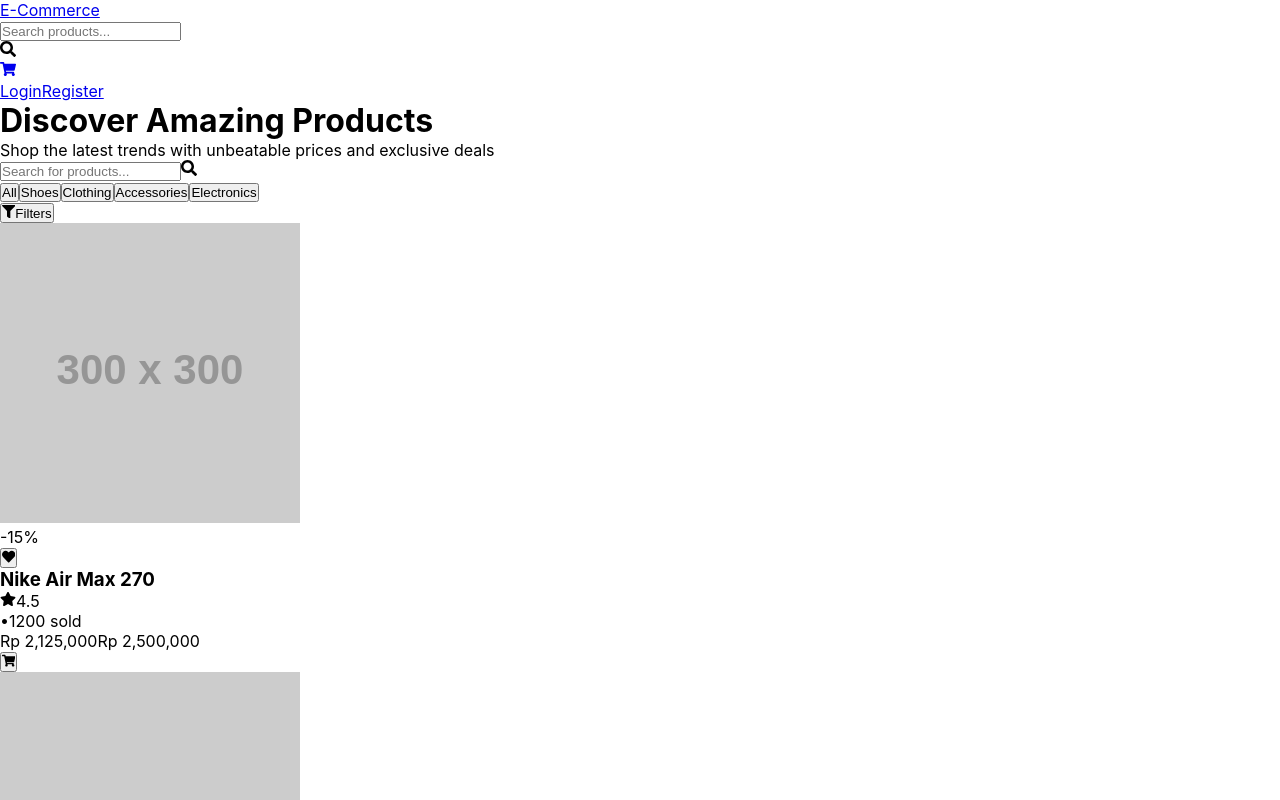
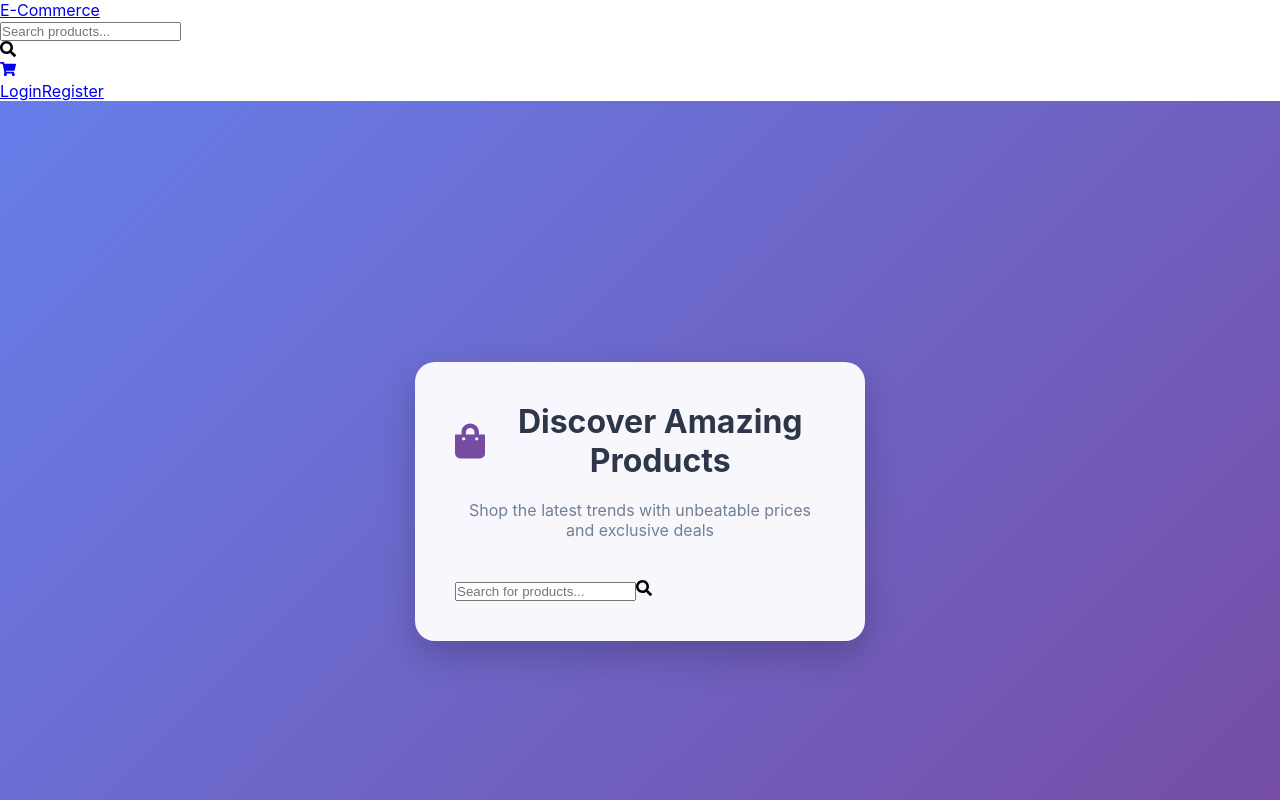
Before and after one commit to Galang17061/ecommerce, a React (Create React App) app in the folder frontend/: page / in a window 1280 px wide. Shown: the top 800 px of the page. Built offline with nearby package versions, Linux system fonts and the light colour scheme.

Commit message:
Apply Login page styling to Products page

```diff
--- a/frontend/src/pages/Products.tsx
+++ b/frontend/src/pages/Products.tsx
@@ -1,5 +1,6 @@
 import React, { useState } from 'react';
-import { FaSearch, FaFilter, FaShoppingCart, FaStar, FaHeart } from 'react-icons/fa';
+import { FaSearch, FaFilter, FaShoppingCart, FaStar, FaHeart, FaShoppingBag } from 'react-icons/fa';
+import { motion } from 'framer-motion';
 
 interface Product {
   id: number;
@@ -45,12 +46,29 @@ const Products = () => {
           <div className="absolute inset-0 bg-[url('/pattern.svg')] opacity-20"></div>
         </div>
         <div className="max-w-7xl mx-auto px-4 sm:px-6 lg:px-8 py-24 relative">
-          <h1 className="text-4xl md:text-6xl font-bold mb-6 animate-fade-in">
-            Discover Amazing Products
-          </h1>
-          <p className="text-xl md:text-2xl mb-8 text-primary-100 max-w-2xl animate-slide-up">
-            Shop the latest trends with unbeatable prices and exclusive deals
-          </p>
+          <motion.div
+            className="auth-container"
+            initial={{ opacity: 0, y: 20 }}
+            animate={{ opacity: 1, y: 0 }}
+            transition={{ duration: 0.5 }}
+          >
+            <motion.div
+              className="auth-box"
+              initial={{ opacity: 0, y: 20 }}
+              animate={{ opacity: 1, y: 0 }}
+              transition={{ duration: 0.5 }}
+            >
+              <div className="auth-header">
+                <motion.div
+                  className="logo-container"
+                  whileHover={{ scale: 1.1 }}
+                  whileTap={{ scale: 0.9 }}
+                >
+                  <FaShoppingBag className="logo-icon" />
+                  <h1>Discover Amazing Products</h1>
+                </motion.div>
+                <p className="welcome-text">Shop the latest trends with unbeatable prices and exclusive deals</p>
+              </div>
               <div className="relative max-w-2xl animate-fade-in">
                 <input
                   type="text"
@@ -59,6 +77,8 @@ const Products = () => {
                 />
                 <FaSearch className="absolute left-4 top-1/2 transform -translate-y-1/2 text-gray-400 text-xl" />
               </div>
+            </motion.div>
+          </motion.div>
         </div>
       </div>
 
```
Lines whose indentation alone changed are shown as unchanged.
